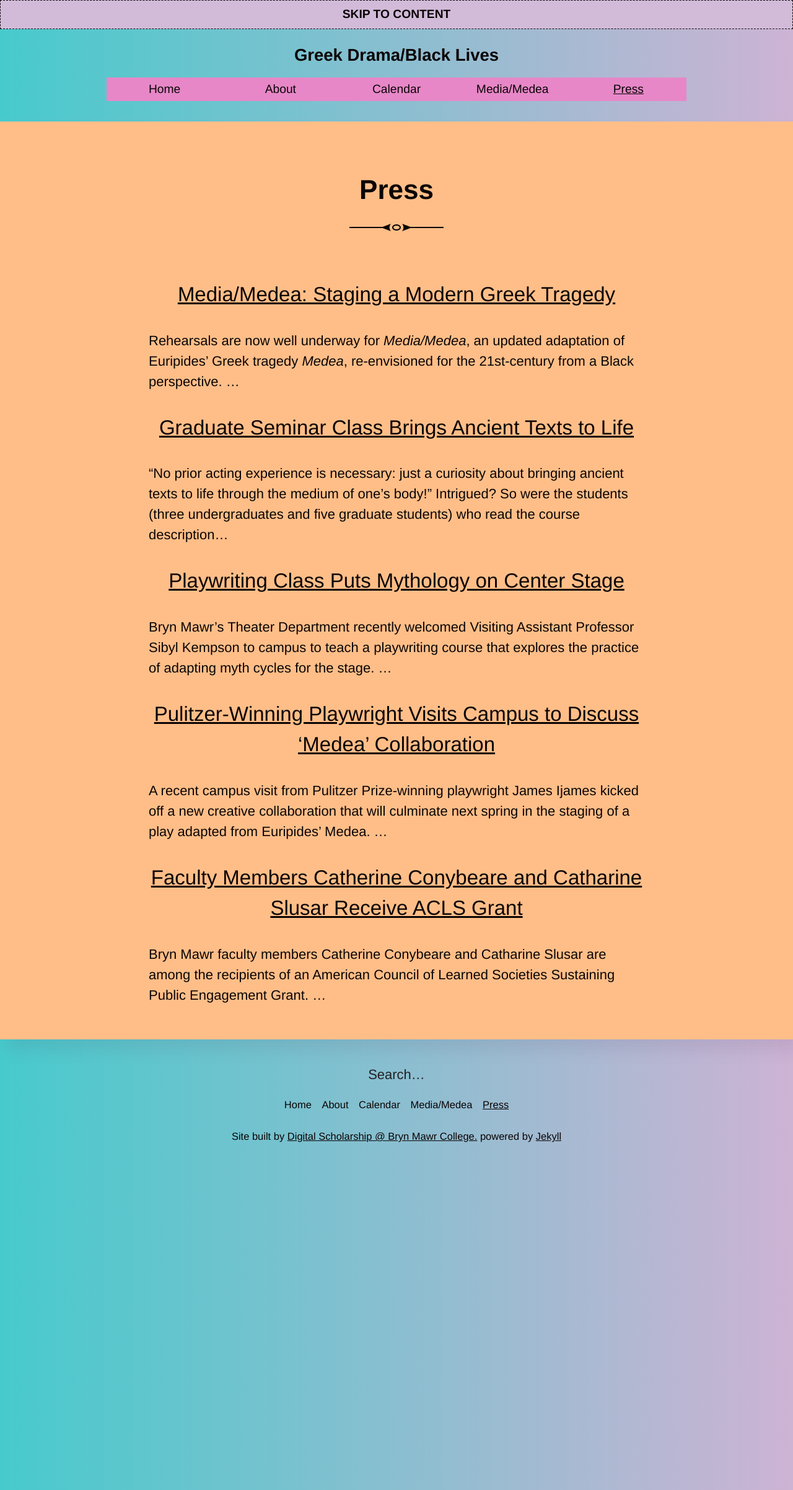
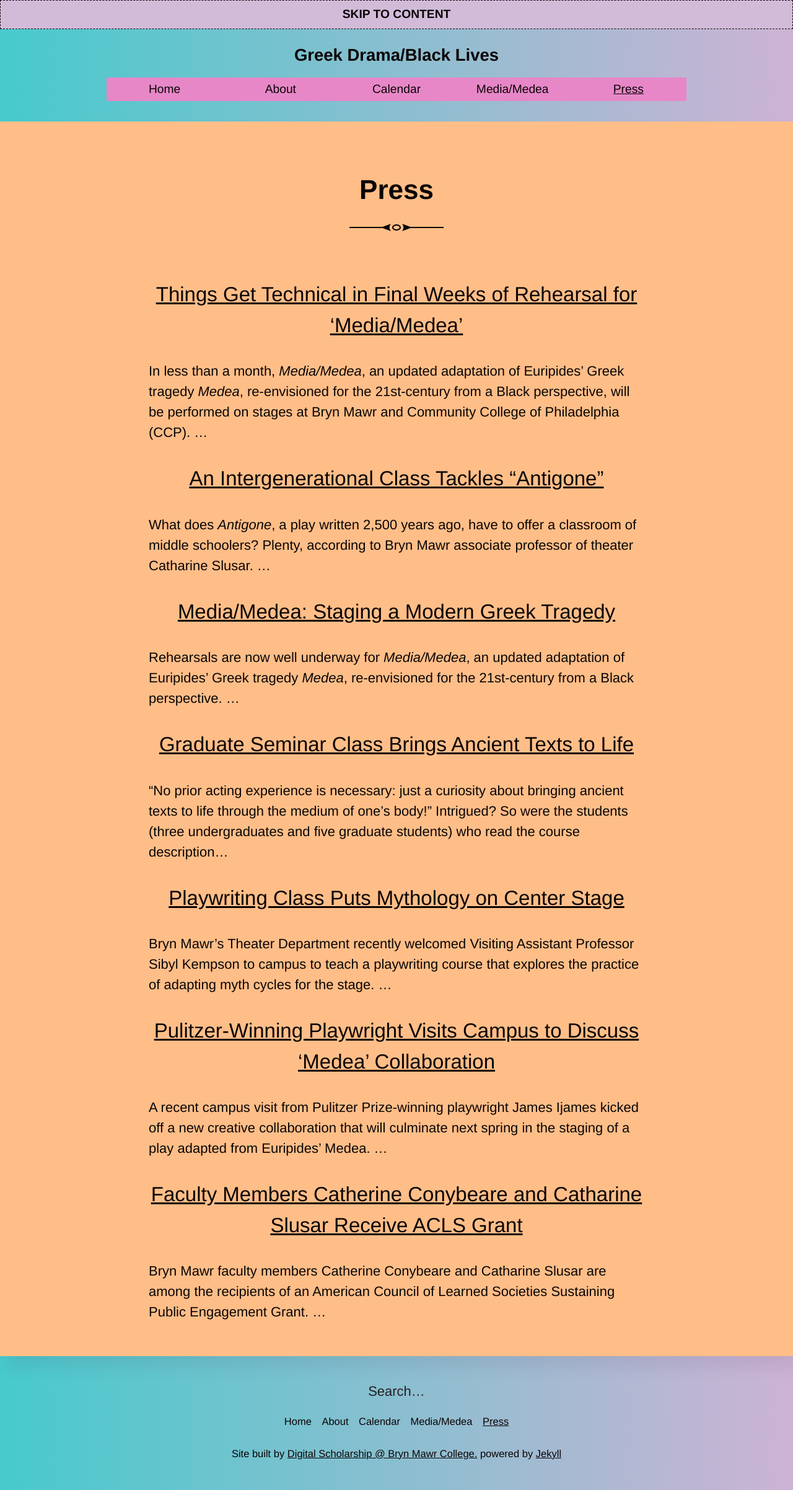
Before and after one commit to digbmc/media-medea, a Jekyll site: the page built from press.md, in a window 1280 px wide. Shown: the whole page at 62% size. Built offline with Jekyll 4.4.1, drawn with Linux system fonts in a browser that asks for light colours.

Commit message:
Add BMC press

```diff
--- a/press.md
+++ b/press.md
@@ -3,6 +3,12 @@ layout: post
 title: Press
 permalink: /press
 ---
+
+## [Things Get Technical in Final Weeks of Rehearsal for 'Media/Medea'](https://www.brynmawr.edu/news/things-get-technical-final-weeks-rehearsal-mediamedea)
+In less than a month, *Media/Medea*, an updated adaptation of Euripides’ Greek tragedy *Medea*, re-envisioned for the 21st-century from a Black perspective, will be performed on stages at Bryn Mawr and Community College of Philadelphia (CCP). ...
+
+## [An Intergenerational Class Tackles "Antigone"](https://www.brynmawr.edu/news/intergenerational-class-tackles-antigone)
+What does *Antigone*, a play written 2,500 years ago, have to offer a classroom of middle schoolers? Plenty, according to Bryn Mawr associate professor of theater Catharine Slusar. ...
 
 ## [Media/Medea: Staging a Modern Greek Tragedy](https://www.brynmawr.edu/news/mediamedea-staging-modern-greek-tragedy)
 Rehearsals are now well underway for *Media/Medea*, an updated adaptation of Euripides’ Greek tragedy *Medea*, re-envisioned for the 21st-century from a Black perspective. ...
```
